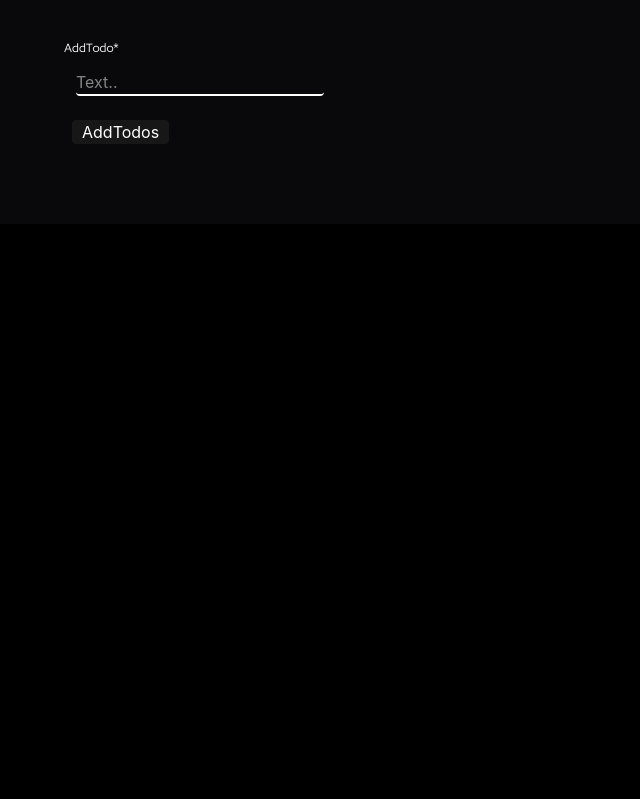
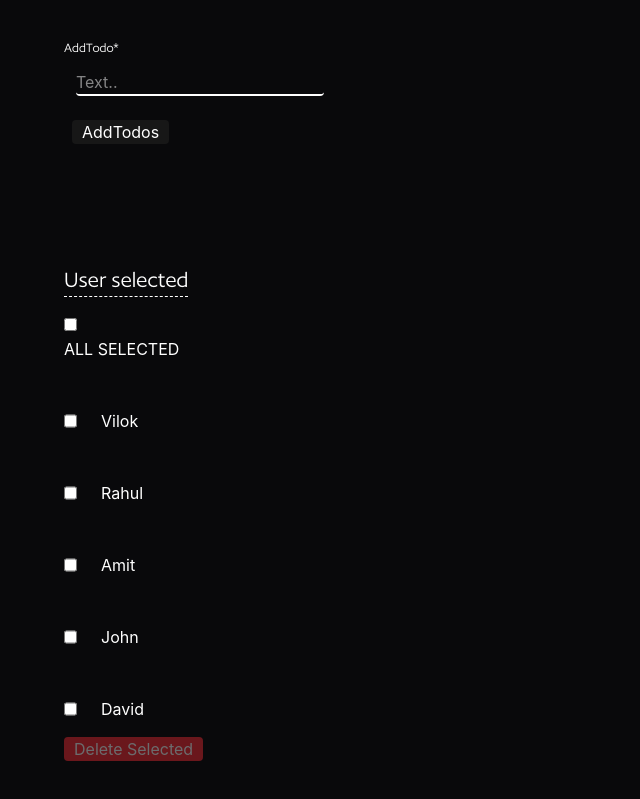
Before and after one commit to VilokMasuti/React_Fundmentals, a React (Vite) app: page /Pratice in a window 1280 px wide. Shown: the part 5796-6595 px from the top of the page, without its empty margins (0-640 px from the left). Before the commit the page ends 6020 px from the top, so only its background shows below. Built offline with nearby package versions, Linux system fonts and the light colour scheme.

Commit message:
Add UsersSelected and Todo components; update Tri2Page and Test for integration

```diff
--- a/src/Componets/Tri2/Tri2Page.jsx
+++ b/src/Componets/Tri2/Tri2Page.jsx
@@ -8,6 +8,7 @@ import Productfilter from "./Productfilter";
 import TodoStart from "./TodoStart";
 import Toggle from "./Toggle";
 import { UserProfileEditor } from "./UserProfileEditor";
+import UsersSelected from './UsersSelected';
 
 const Tri2Page = () => {
   return (
@@ -31,6 +32,8 @@ const Tri2Page = () => {
       <UserProfileEditor />
 
       <TodoStart />
+
+      <UsersSelected/>
     </Container>
   );
 };
--- /dev/null
+++ b/src/Componets/Tri2/UsersSelected.jsx
@@ -0,0 +1,126 @@
+import { useState } from "react";
+
+const initialUsers = [
+  { id: 1, name: "Vilok" },
+  { id: 2, name: "Rahul" },
+  { id: 3, name: "Amit" },
+  { id: 4, name: "John" },
+  { id: 5, name: "David" },
+];
+
+const UsersSelected = () => {
+  const [user, setUser] = useState(initialUsers);
+  const [selected, setSelected] = useState([]);
+  const [isDeleteModalOpen, setIsDeleteModalOpen] = useState(false);
+
+  const AllSelected =
+    user.length > 0 && user.every((u) => selected.includes(u.id));
+
+  const handleSelected = (id) => {
+    setSelected((pev) => {
+      if (pev.includes(id)) {
+        return pev.filter((u) => u !== id);
+      }
+      return [...pev, id];
+    });
+  };
+
+  const handleALLselected = () => {
+    if (AllSelected) {
+      setSelected([]);
+    } else {
+      setSelected(user.map((u) => u.id));
+    }
+  };
+
+  const handleDeleteClick = () => {
+    if (selected.length === 0) return;
+    setIsDeleteModalOpen(true);
+  };
+
+  const handleCancelDelete = () => {
+    setSelected([]);
+    setIsDeleteModalOpen(false);
+  };
+
+  const handleConfirmDelete = () => {
+    setUser((pev) => pev.filter((u) => !selected.includes(u.id)));
+    setSelected([]);
+    setIsDeleteModalOpen(false);
+  };
+  return (
+    <section className="p-10">
+      <h1 className=" title">User selected </h1>
+
+      <div className=" flex flex-col gap-2">
+        <label htmlFor="Selected" className="mt-4">
+          <input
+            type="checkbox"
+            checked={AllSelected}
+            onChange={handleALLselected}
+          />
+          <p>ALL SELECTED</p>
+        </label>
+
+        {user.map((user) => (
+          <div key={user.id} className="mt-10">
+            <label className=" flex gap-6" key={user.id}>
+              <input
+                type="checkbox"
+                checked={selected.includes(user.id)}
+                onChange={() => handleSelected(user.id)}
+              />
+
+              {user.name}
+            </label>
+          </div>
+        ))}
+        <button
+          disabled={selected.length === 0}
+          className={`w-fit disabled:opacity-40 bg-red-500 rounded-sm mt-2 text-white px-2.5 cursor-pointer `}
+          onClick={handleDeleteClick}
+        >
+          Delete Selected
+        </button>
+        {isDeleteModalOpen && (
+          <div className=" fixed inset-0 flex items-center justify-center  bg-black/50 px-4 ">
+            <div className=" bg-neutral-50 shadow-xl text-black rounded-sm max-w-sm p-2 w-full">
+              <h2 className="text-xl font-bold text-slate-900">
+                {" "}
+                Confirm Delete{" "}
+              </h2>
+              <p className="mt-2 text-sm leading-6 text-slate-600">
+                {" "}
+                Are you sure you want to delete{" "}
+                <span className="font-semibold text-slate-900">
+                  {" "}
+                  {selected.length} user {selected.length > 1 ? "s" : ""}{" "}
+                </span>{" "}
+                ?{" "}
+              </p>
+              <div className="mt-6 flex gap-3">
+                {" "}
+                <button
+                  onClick={handleCancelDelete}
+                  className="flex-1 rounded-lg border border-slate-300 px-4 py-2.5 font-semibold text-slate-700 transition hover:bg-slate-100"
+                >
+                  {" "}
+                  No{" "}
+                </button>{" "}
+                <button
+                  onClick={handleConfirmDelete}
+                  className="flex-1 rounded-lg bg-red-500 px-4 py-2.5 font-semibold text-white transition hover:bg-red-600"
+                >
+                  {" "}
+                  Yes, Delete{" "}
+                </button>{" "}
+              </div>
+            </div>
+          </div>
+        )}
+      </div>
+    </section>
+  );
+};
+
+export default UsersSelected;
--- /dev/null
+++ b/src/Componets/interview/Todo.jsx
@@ -0,0 +1,103 @@
+import { useState } from "react";
+
+const Todo = () => {
+  const [text, setText] = useState("");
+  const [todo, setTodo] = useState([]);
+  const [filter, setFilter] = useState("all");
+  const handleAdd = (e) => {
+    e.preventDefault();
+
+    const newTodo = {
+      id: Date.now(),
+      done: false,
+      text: text,
+    };
+    setTodo([...todo, newTodo]);
+    setText("");
+  };
+
+  const handlToggle = (id) => {
+    setTodo((cu) =>
+      cu.map((todo) => (todo.id === id ? { ...todo, done: !todo.done } : todo)),
+    );
+  };
+
+  const DelelTodo = (id) => {
+    setTodo((cu) => cu.filter((todo) => todo.id !== id));
+  };
+
+  const filteredTodo = todo.filter((item) => {
+    if (filter === "done") {
+      return item.done === true;
+    }
+
+    if (filter === "undone") {
+      return item.done === false;
+    }
+
+    return true;
+  });
+
+  return (
+    <section className=" p-10">
+      <div className="  flex flex-col gap-5">
+        <h1 className="title">TodoToggle</h1>
+        <h1 className=" text-xs border w-fit border-dotted p-1">
+          TodosList - {todo.length}
+        </h1>
+        <select
+          className="text-white bg-indigo-950 w-fit"
+          value={filter}
+          onChange={(e) => setFilter(e.target.value)}
+        >
+          <option value="all">All</option>
+          <option value="done">Done</option>
+          <option value="undone">Undone</option>
+        </select>
+        s
+        <div className=" mt-5 flex">
+          <label htmlFor="text" className=" flex flex-col gap-5">
+            <p className="text-sm font-light font-sans">AddTodo* </p>
+            <input
+              type="text"
+              value={text}
+              onChange={(e) => setText(e.target.value)}
+              placeholder="Todos"
+              className="input ml-5"
+            />{" "}
+          </label>
+        </div>
+        <button
+          onClick={handleAdd}
+          className=" w-fit text-center ml-5 cursor-pointer bg-gray-100 px-2.5 rounded-sm text-black"
+        >
+          Todo
+        </button>
+        <div className="flex flex-col gap-8">
+          {filteredTodo.map((todos) => (
+            <ul className="flex gap-4" key={todos.id}>
+              <input
+                type="checkbox"
+                checked={todos.done}
+                onChange={() => handlToggle(todos.id)}
+              />
+
+              <li className={todos.done ? "text-red-500" : "text-white"}>
+                {todos.text}
+              </li>
+
+              <button
+                onClick={() => DelelTodo(todos.id)}
+                className="w-fit text-center ml-5 cursor-pointer bg-gray-100 px-2.5 rounded-sm text-black"
+              >
+                Delete
+              </button>
+            </ul>
+          ))}
+        </div>
+      </div>
+    </section>
+  );
+};
+
+export default Todo;
--- a/src/pages/Test.jsx
+++ b/src/pages/Test.jsx
@@ -2,6 +2,7 @@ import { Link } from "react-router-dom";
 import { Container } from "../Componets/Container";
 import { Star } from "../Componets/interview/Star";
 import Tabs from "../Componets/interview/Tabs";
+import Todo from "../Componets/interview/Todo";
 
 const Test = () => {
   return (
@@ -15,6 +16,8 @@ const Test = () => {
       <Tabs />
 
       <Star maxRating={5} />
+
+      <Todo />
     </Container>
   );
 };
```
